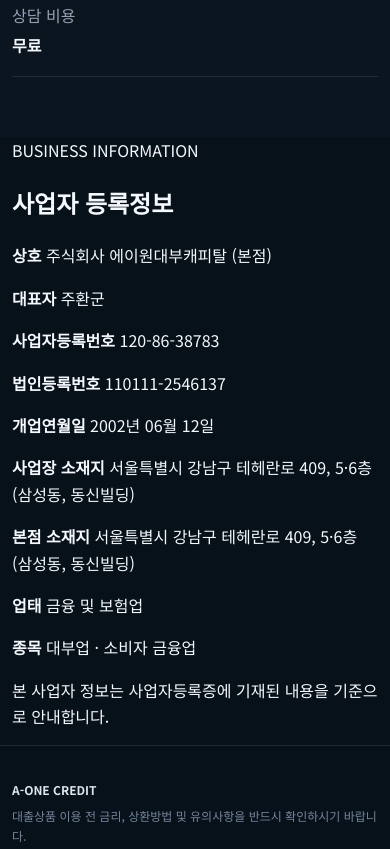
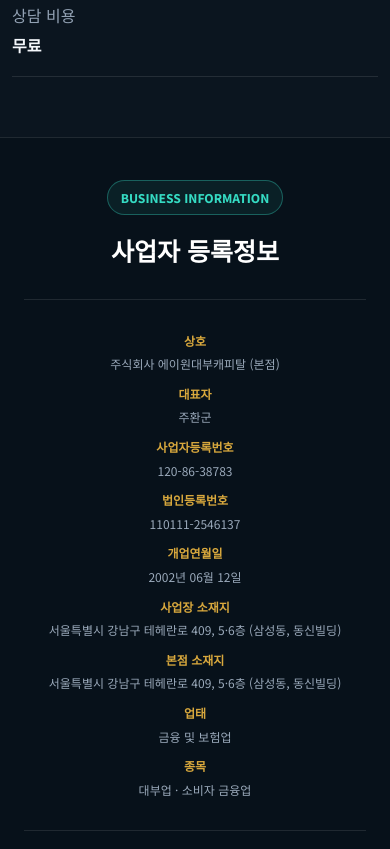
Before and after one commit to pq00pq77-del/a-onecradit, a plain HTML site: page index.html in a window 390 px wide. Shown: the part 3388-4237 px from the top of the page. Drawn offline with Linux system fonts and the light colour scheme; no server answers.

Commit message:
Update style.css

```diff
--- a/style.css
+++ b/style.css
@@ -1041,3 +1041,89 @@
   background: rgba(215, 180, 90, 0.12);
   border-color: #d7b45a;
 }
+/* 사업자 등록정보 */
+
+.business-info-section {
+  padding: 55px 20px;
+  border-top: 1px solid rgba(255, 255, 255, 0.1);
+  background: #07111a;
+  text-align: center;
+}
+
+.business-info-title {
+  margin-bottom: 27px;
+}
+
+.business-info-title span {
+  display: inline-block;
+  padding: 7px 13px;
+  border: 1px solid rgba(53, 219, 195, 0.35);
+  border-radius: 999px;
+  color: #35dbc3;
+  background: rgba(53, 219, 195, 0.08);
+  font-size: 12px;
+  font-weight: 800;
+}
+
+.business-info-title h2 {
+  margin: 15px 0 0;
+  color: #ffffff;
+  font-size: 28px;
+}
+
+.business-info-list {
+  max-width: 850px;
+  margin: 0 auto;
+  padding: 28px;
+  border-top: 1px solid rgba(255, 255, 255, 0.1);
+  border-bottom: 1px solid rgba(255, 255, 255, 0.1);
+}
+
+.business-info-list p {
+  margin: 8px 0;
+  color: #9aa9ba;
+  font-size: 14px;
+  line-height: 1.9;
+  text-align: center;
+}
+
+.business-info-list strong {
+  margin-right: 10px;
+  color: #d8a83d;
+  font-weight: 800;
+}
+
+.business-info-notice {
+  margin: 22px 0 0;
+  color: #718398;
+  font-size: 12px;
+}
+
+
+/* 모바일 */
+
+@media (max-width: 640px) {
+
+  .business-info-section {
+    padding: 42px 12px;
+  }
+
+  .business-info-title h2 {
+    font-size: 25px;
+  }
+
+  .business-info-list {
+    padding: 22px 12px;
+  }
+
+  .business-info-list p {
+    font-size: 12px;
+    line-height: 1.8;
+  }
+
+  .business-info-list strong {
+    display: block;
+    margin: 0 0 2px;
+  }
+
+}
```
